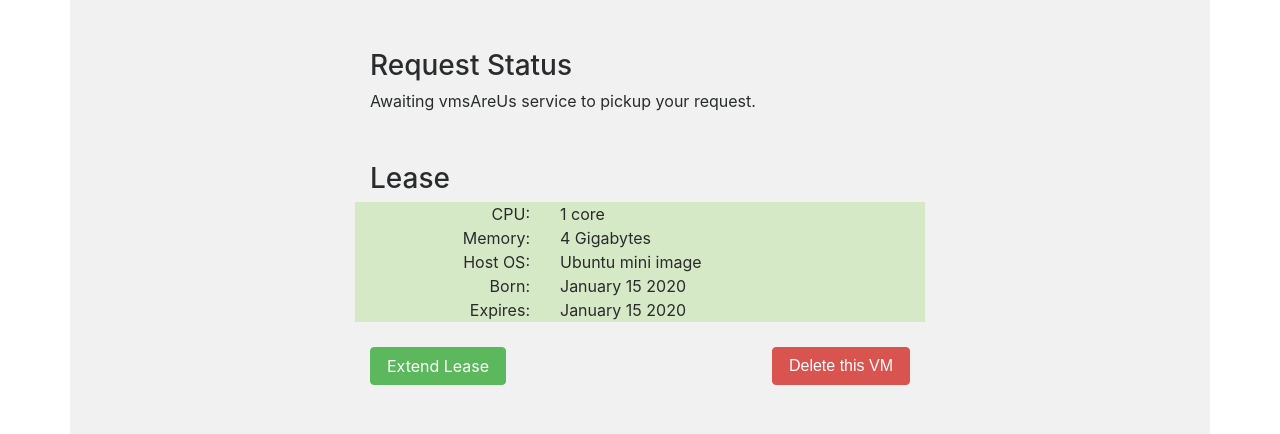
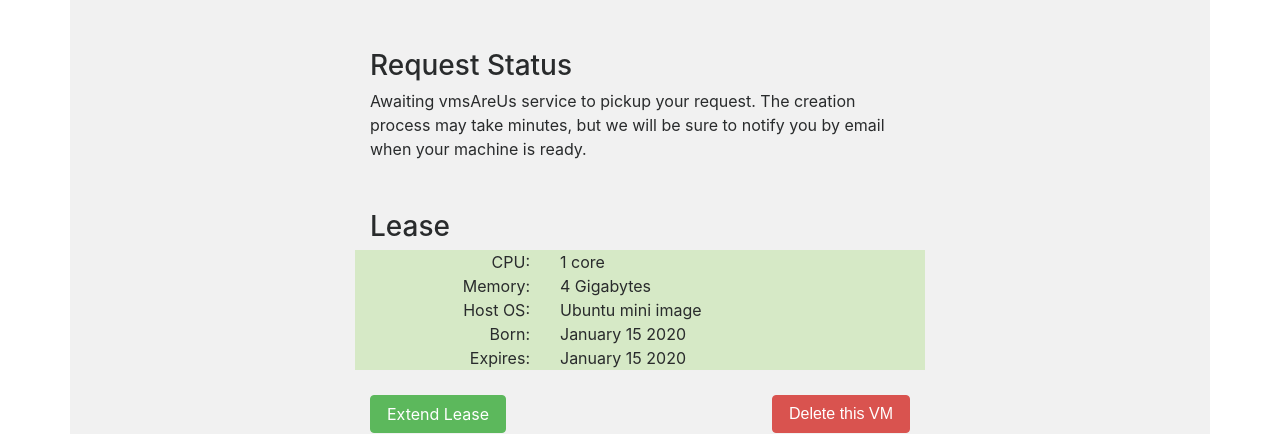
Before and after one commit to greendavegreen/vmsareus, a Django app: page /leases/vm/1/ in a window 1280 px wide. Shown: the part 56-490 px from the top of the page. Run offline with Django 3.2, Linux system fonts and the light colour scheme; a user stored in the database is signed in; tables that the repository leaves empty hold one stand-in row (values such as "Sample post"); parts of the project's set-up code (start-up, migrations or seed data) failed here and were passed over; some libraries are stand-ins or nearby versions.

Commit message:
update e-mail content.

```diff
--- a/vmsareus/taskapp/celery.py
+++ b/vmsareus/taskapp/celery.py
@@ -152,7 +152,7 @@ def fill_lease(id):
 
                 send_mail(
                     'Requested VM {} is ready!'.format(name),
-                    'Your VM has been cloned and can be found in {}'.format(full_url),
+                    'Your VM has been cloned! More info can be found at {}'.format(full_url),
                     'vmsareus@vmsareus.lebanon.cd-adapco.com',
                     [obj.author.email],
                     fail_silently=False,
--- a/vmsareus/vmleases/templates/leases/vm_detail.html
+++ b/vmsareus/vmleases/templates/leases/vm_detail.html
@@ -34,7 +34,7 @@ T{% block content %}
             <div class="col-lg-6 offset-lg-3"><h3>Request Status</h3></div>
         </div>
         <div class="row rowg">
-            <div class="col-lg-6 offset-lg-3">Awaiting vmsAreUs service to pickup your request.</div>
+            <div class="col-lg-6 offset-lg-3">Awaiting vmsAreUs service to pickup your request.  The creation process may take minutes, but we will be sure to notify you by email when your machine is ready.  </div>
         </div>
     {% endif %}
 
@@ -43,7 +43,7 @@ T{% block content %}
             <div class="col-lg-6 offset-lg-3"><h3>Request Status</h3></div>
         </div>
         <div class="row rowg">
-            <div class="col-lg-6 offset-lg-3">Cluster is creating VM.  This process can take 10 minutes or more.  Continue to refesh this page to track updates.</div>
+            <div class="col-lg-6 offset-lg-3">Cluster is creating VM.  This process can take 10 minutes or more.  We'll send an email when this machine is ready, or you can reload this page to see the latest status.</div>
         </div>
     {% endif %}
 
```
